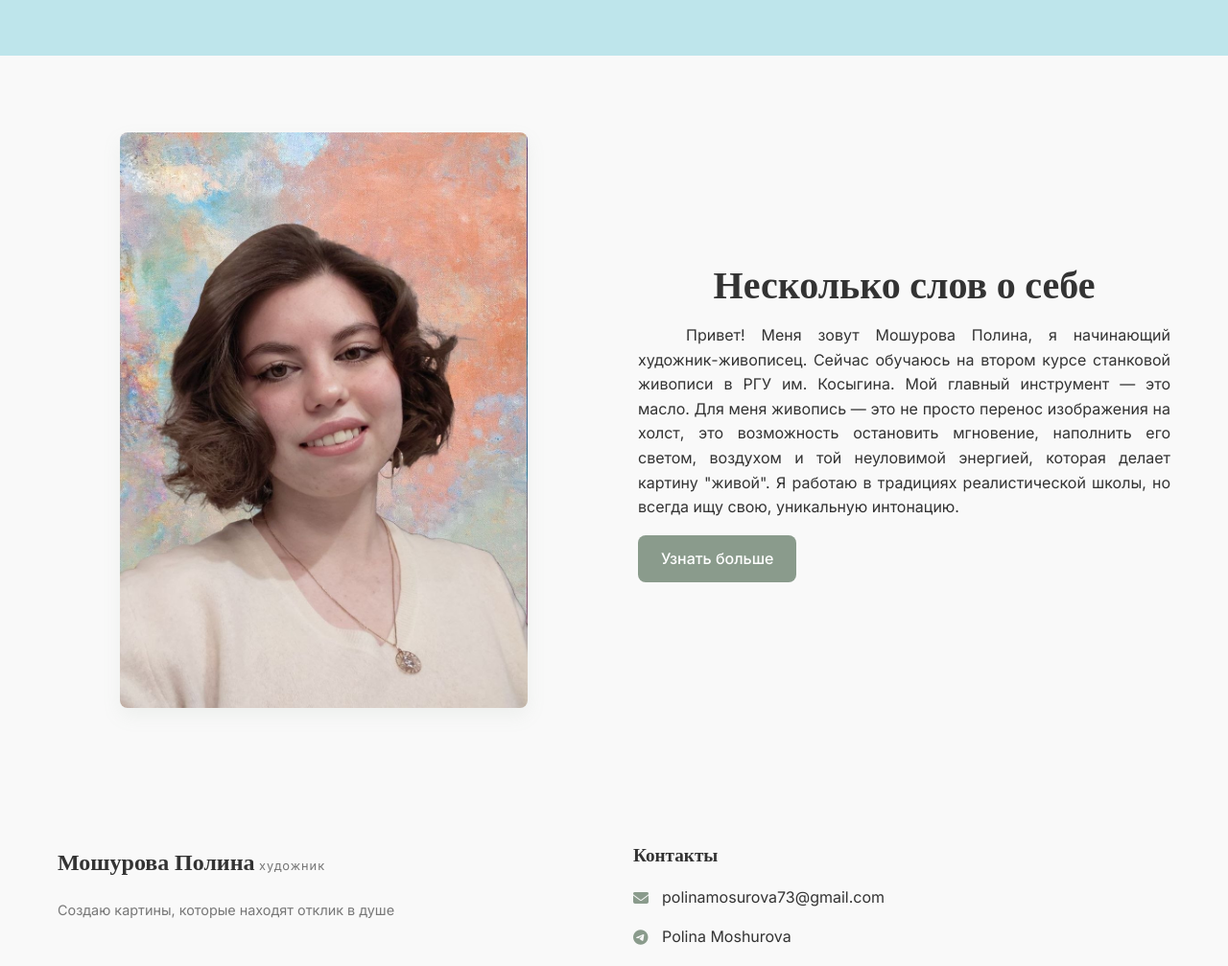
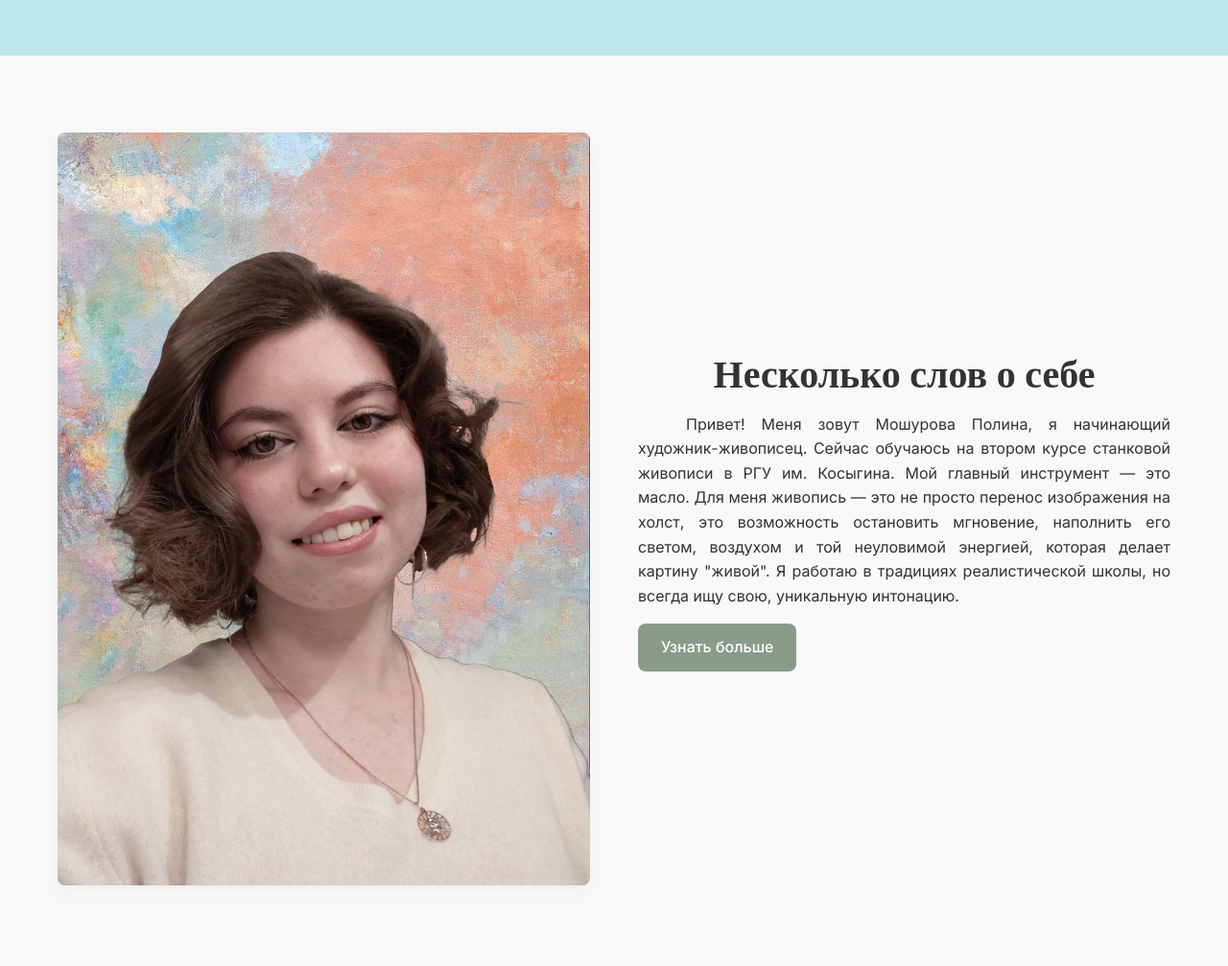
Before and after one commit to Tavvex/artist-website, a plain HTML site: page index.html in a window 1280 px wide. Shown: the part 1760-2767 px from the top of the page at 96% size. Drawn offline with nearby package versions, Linux system fonts and the light colour scheme.

Commit message:
flfgnbdyjcnm ajnj

```diff
--- a/index.html
+++ b/index.html
@@ -148,7 +148,7 @@
         <div class="container">
             <div class="about-content">
                 <div class="about-image">
-                    <img src="images/hero/author.jpg" alt="Мошурова Полина" style="height: 600px; margin-left: auto; margin-right: auto;">
+                    <img src="images/hero/author.jpg" alt="Мошурова Полина" style="max-width: 100%; height: auto;">
                 </div>
                 <div class="about-text">
                     <h2 class="section-title">Несколько слов о себе</h2>
```
